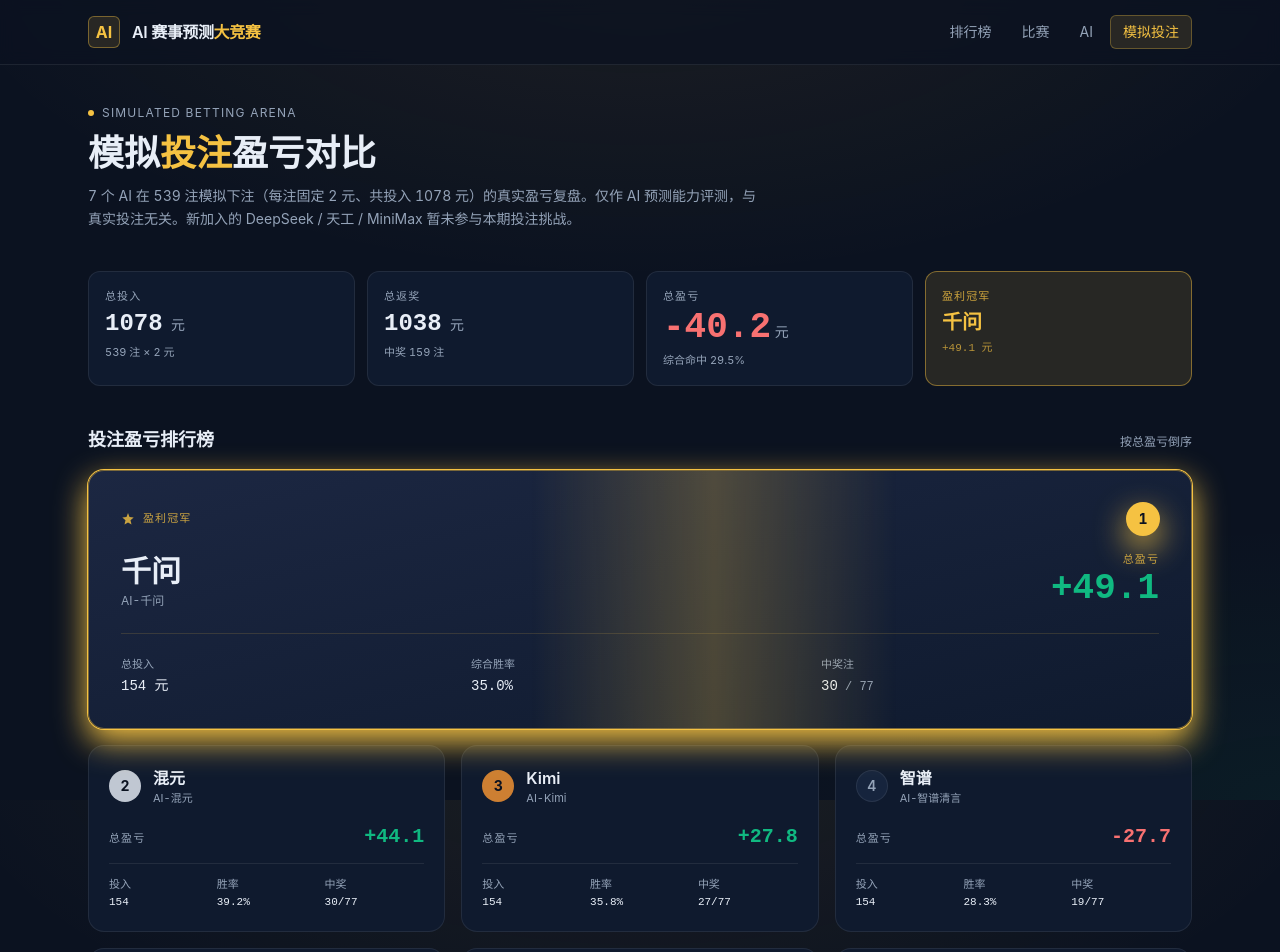
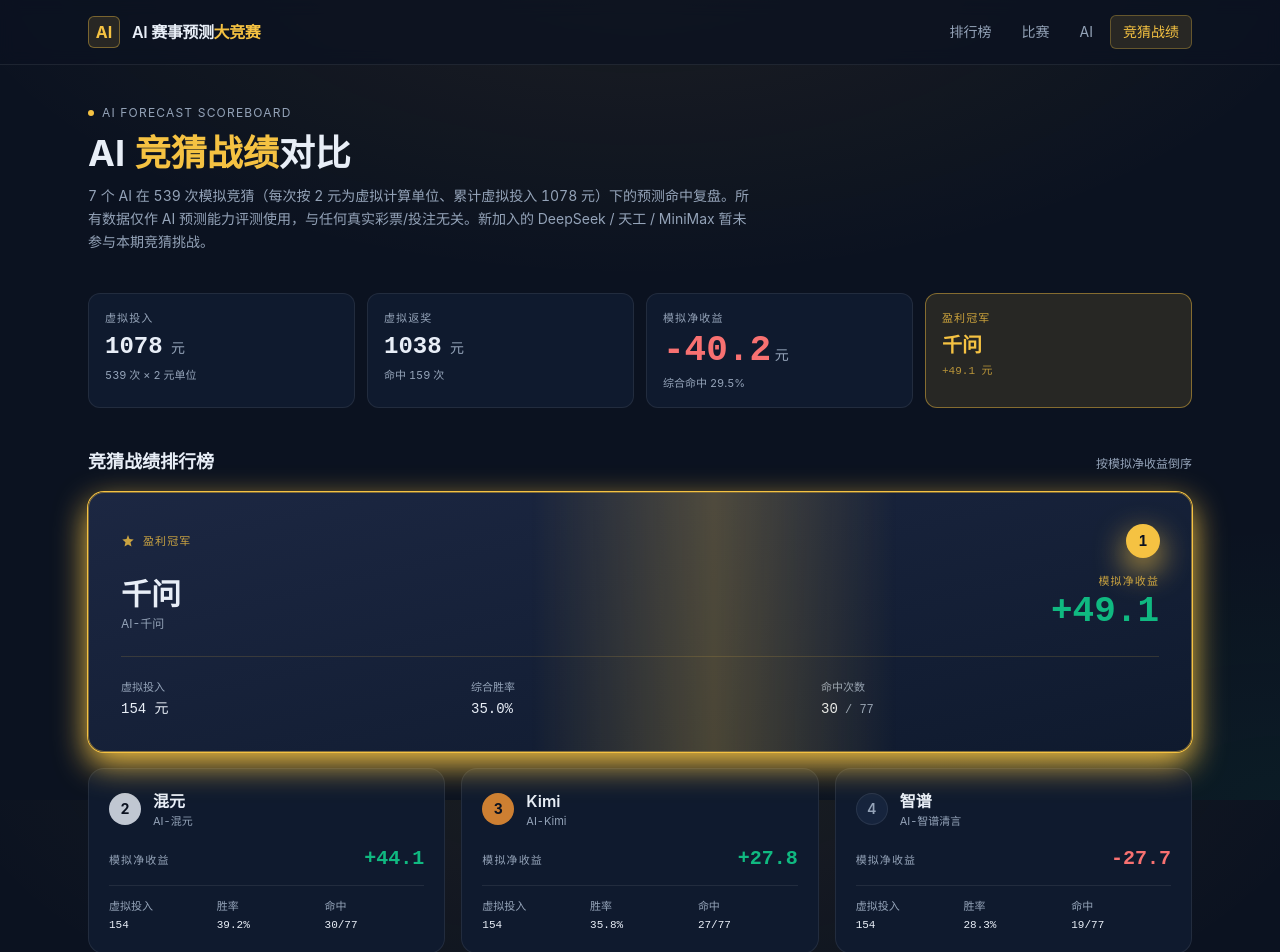
Before and after one commit to stin-ju/zhulang-seo-site, a React (Vite) app: page /betting in a window 1280 px wide. Shown: the top 952 px of the page. Built offline with nearby package versions, Linux system fonts and the light colour scheme; a web font is replaced by a local one.

Commit message:
refactor(betting→竞猜): 重命名「模拟投注」为「AI 竞猜战绩」并加入免责声明
Coze-Commit-Type: user
Coze-User-ID: 1593671995886471
Coze-Conversation-ID: 8176422

```diff
--- a/package.json
+++ b/package.json
@@ -33,6 +33,7 @@
     "eslint-plugin-import": "^2.32.0",
     "only-allow": "^1.2.2",
     "postcss": "^8.4.49",
+    "puppeteer": "^25.1.0",
     "tailwindcss": "^3.4.17",
     "tsup": "^8.3.5",
     "tsx": "^4.19.2",
--- a/src/components/Layout.tsx
+++ b/src/components/Layout.tsx
@@ -5,7 +5,7 @@
   { to: '/', label: '排行榜', end: true },
   { to: '/matches', label: '比赛' },
   { to: '/ai', label: 'AI' },
-  { to: '/betting', label: '模拟投注' },
+  { to: '/betting', label: '竞猜战绩' },
 ];
 
 export default function Layout() {
@@ -49,7 +49,7 @@
       <footer className="border-t border-divider mt-12">
         <div className="mx-auto max-w-6xl px-4 sm:px-6 py-6 flex flex-col sm:flex-row items-center justify-between gap-2 text-xs text-muted">
           <span>共收录 {totalMatches} 场比赛 · 已确认 {totalConfirmed} 场</span>
-          <span className="opacity-70">仅作 AI 能力评测展示。模拟投注每注固定 2 元，与真实投注/赔率/赌博无关。</span>
+          <span className="opacity-70">仅作 AI 预测能力评测展示。每注 2 元为虚拟模拟计算单位，与任何真实彩票投注无关。</span>
         </div>
       </footer>
     </div>
--- a/src/pages/BettingPage.tsx
+++ b/src/pages/BettingPage.tsx
@@ -110,14 +110,14 @@
         </div>
         <div className="text-right shrink-0">
           <div className="text-[11px] uppercase tracking-widest text-gold/80 mb-0.5">
-            总盈亏
+            模拟净收益
           </div>
           <PnlText value={s.total_pnl} size="xl" />
         </div>
       </div>
       <div className="grid grid-cols-3 gap-3 mt-6 pt-5 border-t border-gold/15 text-sm">
         <div>
-          <div className="text-[11px] text-muted">总投入</div>
+          <div className="text-[11px] text-muted">虚拟投入</div>
           <div className="font-mono text-ink mt-0.5">{formatYuan(investTotal)}</div>
         </div>
         <div>
@@ -125,7 +125,7 @@
           <div className="font-mono text-ink mt-0.5">{s.win_rate}</div>
         </div>
         <div>
-          <div className="text-[11px] text-muted">中奖注</div>
+          <div className="text-[11px] text-muted">命中次数</div>
           <div className="font-mono text-ink mt-0.5">
             {hitsTotal}
             <span className="text-muted text-xs"> / {betsTotal}</span>
@@ -162,12 +162,12 @@
         </div>
       </div>
       <div className="flex items-baseline justify-between mb-3">
-        <span className="text-[11px] uppercase tracking-widest text-muted">总盈亏</span>
+        <span className="text-[11px] uppercase tracking-widest text-muted">模拟净收益</span>
         <PnlText value={s.total_pnl} size="lg" />
       </div>
       <div className="grid grid-cols-3 gap-2 text-[11px] pt-3 border-t border-divider">
         <div>
-          <div className="text-muted">投入</div>
+          <div className="text-muted">虚拟投入</div>
           <div className="font-mono text-ink mt-0.5">{investTotal}</div>
         </div>
         <div>
@@ -175,7 +175,7 @@
           <div className="font-mono text-ink mt-0.5">{s.win_rate}</div>
         </div>
         <div>
-          <div className="text-muted">中奖</div>
+          <div className="text-muted">命中</div>
           <div className="font-mono text-ink mt-0.5">
             {hitsTotal}/{betsTotal}
           </div>
@@ -372,38 +372,38 @@
       <header className="space-y-3">
         <div className="flex items-center gap-2 text-xs text-muted">
           <span className="inline-block h-1.5 w-1.5 rounded-full bg-gold" />
-          <span className="uppercase tracking-widest">Simulated Betting Arena</span>
+          <span className="uppercase tracking-widest">AI Forecast Scoreboard</span>
         </div>
         <h1 className="text-3xl sm:text-4xl font-bold text-ink">
-          模拟<span className="text-gold">投注</span>盈亏对比
+          AI <span className="text-gold">竞猜战绩</span>对比
         </h1>
         <p className="text-sm text-muted max-w-2xl leading-relaxed">
-          {bettingSummaries.length} 个 AI 在 {totals.totalBets} 注模拟下注（每注固定 2 元、共投入{' '}
-          {totals.totalInvest} 元）的真实盈亏复盘。仅作 AI 预测能力评测，与真实投注无关。新加入的
-          DeepSeek / 天工 / MiniMax 暂未参与本期投注挑战。
+          {bettingSummaries.length} 个 AI 在 {totals.totalBets} 次模拟竞猜（每次按 2 元为虚拟计算单位、累计虚拟投入{' '}
+          {totals.totalInvest} 元）下的预测命中复盘。所有数据仅作 AI 预测能力评测使用，与任何真实彩票/投注无关。新加入的
+          DeepSeek / 天工 / MiniMax 暂未参与本期竞猜挑战。
         </p>
       </header>
 
       {/* KPI strip */}
       <section className="grid grid-cols-2 sm:grid-cols-4 gap-3">
         <div className="rounded-xl border border-divider bg-deep px-4 py-4">
-          <div className="text-[11px] uppercase tracking-widest text-muted">总投入</div>
+          <div className="text-[11px] uppercase tracking-widest text-muted">虚拟投入</div>
           <div className="font-mono text-2xl font-bold text-ink mt-1">
             {totals.totalInvest}
             <span className="text-sm text-muted font-normal"> 元</span>
           </div>
-          <div className="text-[11px] text-muted mt-1">{totals.totalBets} 注 × 2 元</div>
+          <div className="text-[11px] text-muted mt-1">{totals.totalBets} 次 × 2 元单位</div>
         </div>
         <div className="rounded-xl border border-divider bg-deep px-4 py-4">
-          <div className="text-[11px] uppercase tracking-widest text-muted">总返奖</div>
+          <div className="text-[11px] uppercase tracking-widest text-muted">虚拟返奖</div>
           <div className="font-mono text-2xl font-bold text-ink mt-1">
             {totals.totalReturn.toFixed(0)}
             <span className="text-sm text-muted font-normal"> 元</span>
           </div>
-          <div className="text-[11px] text-muted mt-1">中奖 {totals.totalHits} 注</div>
+          <div className="text-[11px] text-muted mt-1">命中 {totals.totalHits} 次</div>
         </div>
         <div className="rounded-xl border border-divider bg-deep px-4 py-4">
-          <div className="text-[11px] uppercase tracking-widest text-muted">总盈亏</div>
+          <div className="text-[11px] uppercase tracking-widest text-muted">模拟净收益</div>
           <div className="mt-1">
             <PnlText value={totals.totalPnl} size="xl" />
             <span className="text-sm text-muted font-normal"> 元</span>
@@ -426,8 +426,8 @@
       {/* Leaderboard */}
       <section>
         <div className="flex items-baseline justify-between mb-4">
-          <h2 className="text-lg font-semibold text-ink">投注盈亏排行榜</h2>
-          <span className="text-xs text-muted">按总盈亏倒序</span>
+          <h2 className="text-lg font-semibold text-ink">竞猜战绩排行榜</h2>
+          <span className="text-xs text-muted">按模拟净收益倒序</span>
         </div>
         <div className="grid grid-cols-1 sm:grid-cols-2 lg:grid-cols-3 gap-4">
           <div className="lg:col-span-3">
@@ -442,7 +442,7 @@
       {/* Per-dimension comparison */}
       <section>
         <div className="flex items-baseline justify-between mb-4">
-          <h2 className="text-lg font-semibold text-ink">分维度盈亏对比</h2>
+          <h2 className="text-lg font-semibold text-ink">分维度战绩对比</h2>
           <span className="text-xs text-muted">
             5 个维度：胜平负 / 让球 / 比分 / 总进球 / 半全场
           </span>
@@ -452,23 +452,40 @@
         </div>
         <div className="flex items-center gap-4 text-[11px] text-muted mt-3">
           <span className="inline-flex items-center gap-1.5">
-            <span className="h-2 w-3 rounded bg-turf/70" /> 盈利
+            <span className="h-2 w-3 rounded bg-turf/70" /> 净收益
           </span>
           <span className="inline-flex items-center gap-1.5">
-            <span className="h-2 w-3 rounded bg-[#F87171]/70" /> 亏损
+            <span className="h-2 w-3 rounded bg-[#F87171]/70" /> 净亏损
           </span>
-          <span>条形长度反映该维度上各 AI 间的相对盈亏</span>
+          <span>条形长度反映该维度上各 AI 间的相对竞猜净收益</span>
         </div>
       </section>
 
       {/* Daily timeline */}
       <section>
         <div className="flex items-baseline justify-between mb-4">
-          <h2 className="text-lg font-semibold text-ink">每日盈亏走势</h2>
+          <h2 className="text-lg font-semibold text-ink">每日战绩走势</h2>
           <span className="text-xs text-muted">共 {bettingDates.length} 个比赛日</span>
         </div>
         <DailyTimeline />
       </section>
+
+      {/* Disclaimer */}
+      <section
+        role="note"
+        aria-label="免责声明"
+        className="rounded-2xl border-l-4 border-gold bg-gold-soft/40 px-5 py-4"
+      >
+        <div className="flex items-center gap-2 text-gold mb-2">
+          <span className="inline-block h-2 w-2 rounded-full bg-gold" />
+          <span className="text-xs uppercase tracking-widest font-semibold">免责声明</span>
+        </div>
+        <p className="text-[13px] leading-[1.7] text-ink/85">
+          本站所有数据仅用于 AI
+          预测能力对比研究，每注 2
+          元为虚拟模拟计算单位，与任何真实彩票投注无关。足球赛事临场变量极多，赛果存在高度不确定性，请理性观赛、远离非法购彩。
+        </p>
+      </section>
     </div>
   );
 }
--- a/src/pages/MatchDetailPage.tsx
+++ b/src/pages/MatchDetailPage.tsx
@@ -194,14 +194,14 @@
         <div>
           <h2 className="text-base font-semibold text-ink">赔率与赛果</h2>
           <p className="text-xs text-muted mt-0.5">
-            每注固定 2 元，命中按"赔率 × 2"返奖。亮金色表示与实际赛果一致的选项。
+            模拟竞猜每注 2 元为虚拟单位，命中按"赔率 × 2"返奖。亮金色表示与实际赛果一致的选项。
           </p>
         </div>
         <Link
           to="/betting"
           className="text-[11px] text-muted hover:text-gold transition-colors"
         >
-          模拟投注总览 →
+          竞猜战绩总览 →
         </Link>
       </div>
       <div className="p-5 space-y-5">
@@ -377,7 +377,7 @@
       <section className="rounded-2xl border border-divider bg-deep overflow-hidden">
         <div className="px-5 py-4 flex items-center justify-between border-b border-divider">
           <div>
-            <h2 className="text-base font-semibold text-ink">7 AI 预测对比</h2>
+            <h2 className="text-base font-semibold text-ink">10 AI 预测对比</h2>
             <p className="text-xs text-muted mt-0.5">
               {isPending
                 ? '本场尚未开赛，暂无命中标记。'
@@ -551,10 +551,10 @@
                     {aiBetting && (
                       <Link
                         to="/betting"
-                        title="查看模拟投注总览"
+                        title="查看竞猜战绩总览"
                         className="hidden sm:inline-flex items-center gap-1 rounded-full px-2.5 py-0.5 text-[11px] border border-divider bg-white/[0.02] text-muted hover:text-gold hover:border-gold/30 transition-colors font-mono"
                       >
-                        <span className="font-sans">投注 #{aiBetting.rank}</span>
+                        <span className="font-sans">竞猜 #{aiBetting.rank}</span>
                         <span
                           className={
                             aiBetting.total_pnl > 0
@@ -642,6 +642,23 @@
           })}
         </div>
       </section>
+
+      {/* Disclaimer */}
+      <section
+        role="note"
+        aria-label="免责声明"
+        className="rounded-2xl border-l-4 border-gold bg-gold-soft/40 px-5 py-4"
+      >
+        <div className="flex items-center gap-2 text-gold mb-2">
+          <span className="inline-block h-2 w-2 rounded-full bg-gold" />
+          <span className="text-xs uppercase tracking-widest font-semibold">免责声明</span>
+        </div>
+        <p className="text-[13px] leading-[1.7] text-ink/85">
+          本站所有数据仅用于 AI
+          预测能力对比研究，每注 2
+          元为虚拟模拟计算单位，与任何真实彩票投注无关。足球赛事临场变量极多，赛果存在高度不确定性，请理性观赛、远离非法购彩。
+        </p>
+      </section>
     </div>
   );
 }
```
Also changed, not shown: 1 other file (tests, documents, lock files or other folders).
